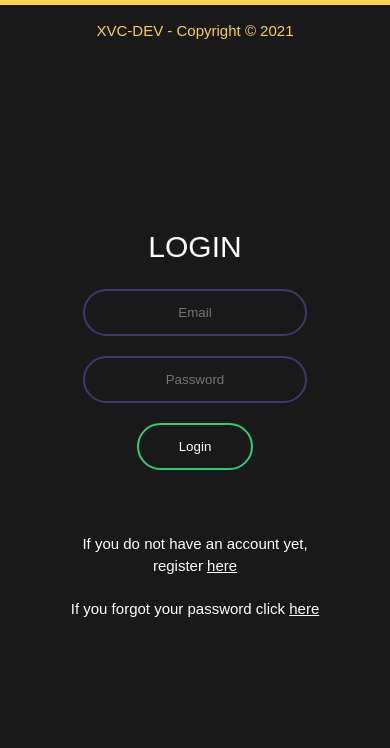
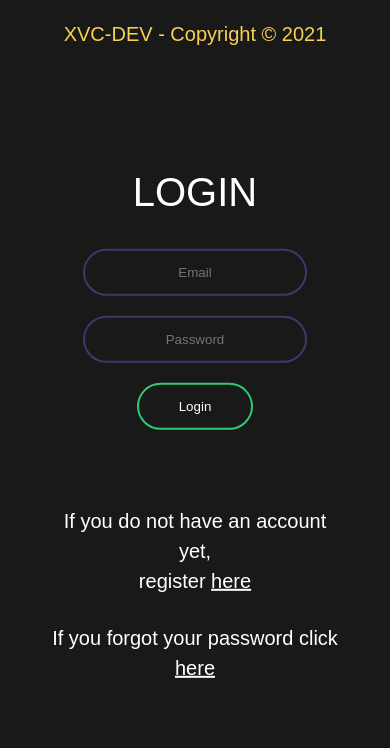
Before and after one commit to Fabznx/XVC-DEV, a PHP site: page /login.html in a window 390 px wide. Shown: the top 748 px of the page. Run offline with PHP 8.4, Linux system fonts and the light colour scheme; some libraries are stand-ins or nearby versions.

Commit message:
addedlog-device support(finished?)

```diff
--- a/accHandler.js
+++ b/accHandler.js
@@ -22,7 +22,6 @@ function isSignedIn() {
         window.location = "home.html";
     } else {
         // No user is signed in.
-        alert("No User signed in!");
     }
 }
 
@@ -39,9 +38,6 @@ function SignUpAccount() {
     user.sendEmailVerification().then(function() {
         console.log("email sent");
         // Email sent.
-        alert("Signed Up");
-        alert("To verify your account click on the link in the email that has been send to: " + email.value);
-        isSignedIn();
     }).catch(function(error) {
         // An error happened.
     });
--- a/css/login.css
+++ b/css/login.css
@@ -13,6 +13,7 @@
         left: 50%;
         transform: translate(-50%, -50%);
         text-align: center;
+        font-size: 15px;
     }
 
     .box h1 {
@@ -78,5 +79,188 @@
     footer {
         color: #F7D14F;
         text-align: center;
-        border-top: #F7D14F 5px solid;
+        position: absolute;
+        transform: translate(-50%, -50%);
+        top: 3%;
+        left: 50%;
+        width: 100%;
+        font-size: 20px;
     }
+
+    @media screen and (max-width: 1024px) {
+        .box {
+            width: 300px;
+            padding: 40px;
+            position: absolute;
+            top: 40%;
+            left: 50%;
+            transform: translate(-50%, -50%);
+            text-align: center;
+            font-size: 30px;
+        }
+        /*Footer*/
+        footer {
+            color: #F7D14F;
+            text-align: center;
+            position: absolute;
+            transform: translate(-50%, -50%);
+            top: 2%;
+            left: 50%;
+            width: 100%;
+        }
+    }
+
+    @media screen and (max-width: 768px) {
+        .box {
+            width: 300px;
+            padding: 40px;
+            position: absolute;
+            top: 40%;
+            left: 50%;
+            transform: translate(-50%, -50%);
+            text-align: center;
+            font-size: 20px;
+        }
+        /*Footer*/
+        footer {
+            color: #F7D14F;
+            text-align: center;
+            position: absolute;
+            transform: translate(-50%, -50%);
+            top: 3%;
+            left: 50%;
+            width: 100%;
+        }
+    }
+
+    @media screen and (max-width: 414px) {
+        .box {
+            width: 300px;
+            padding: 40px;
+            position: absolute;
+            top: 50%;
+            left: 47%;
+            transform: translate(-50%, -50%);
+            text-align: center;
+        }
+        /*Footer*/
+        footer {
+            color: #F7D14F;
+            text-align: center;
+            position: absolute;
+            transform: translate(-50%, -50%);
+            top: 4%;
+            left: 47%;
+            width: 100%;
+        }
+    }
+
+    @media screen and (max-width: 411px) {
+        .box {
+            width: 300px;
+            padding: 40px;
+            position: absolute;
+            top: 50%;
+            left: 47%;
+            transform: translate(-50%, -50%);
+            text-align: center;
+        }
+        /*Footer*/
+        footer {
+            color: #F7D14F;
+            text-align: center;
+            position: absolute;
+            transform: translate(-50%, -50%);
+            top: 4%;
+            left: 47%;
+            width: 100%;
+        }
+    }
+
+    @media screen and (max-width: 411px) {
+        .box {
+            width: 300px;
+            padding: 40px;
+            position: absolute;
+            top: 50%;
+            left: 50%;
+            transform: translate(-50%, -50%);
+            text-align: center;
+        }
+        /*Footer*/
+        footer {
+            color: #F7D14F;
+            text-align: center;
+            position: absolute;
+            transform: translate(-50%, -50%);
+            top: 4%;
+            left: 50%;
+            width: 100%;
+        }
+    }
+
+    @media screen and (max-width: 375px) {
+        .box {
+            width: 300px;
+            padding: 40px;
+            position: absolute;
+            top: 50%;
+            left: 47%;
+            transform: translate(-50%, -50%);
+            text-align: center;
+        }
+        /*Footer*/
+        footer {
+            color: #F7D14F;
+            text-align: center;
+            position: absolute;
+            transform: translate(-50%, -50%);
+            top: 30px;
+            left: 47%;
+            width: 100%;
+        }
+    }
+
+    @media screen and (max-width: 360px) {
+        .box {
+            width: 300px;
+            padding: 40px;
+            position: absolute;
+            top: 50%;
+            left: 50%;
+            transform: translate(-50%, -50%);
+            text-align: center;
+        }
+        /*Footer*/
+        footer {
+            color: #F7D14F;
+            text-align: center;
+            position: absolute;
+            transform: translate(-50%, -50%);
+            top: 4.5%;
+            left: 50%;
+            width: 100%;
+        }
+    }
+
+    @media screen and (max-width: 320px) {
+        .box {
+            width: 300px;
+            padding: 40px;
+            position: absolute;
+            top: 50%;
+            left: 50%;
+            transform: translate(-50%, -50%);
+            text-align: center;
+        }
+        /*Footer*/
+        footer {
+            color: #F7D14F;
+            text-align: center;
+            position: absolute;
+            transform: translate(-50%, -50%);
+            top: 5%;
+            left: 50%;
+            width: 100%;
+        }
+    }
--- a/login.html
+++ b/login.html
@@ -19,8 +19,10 @@
 <body>
     <div class="box">
         <h1>Login</h1>
-        <input type="email" name="" placeholder="Email" required id="email">
-        <input type="password" name="" placeholder="Password" required id="password">
+        <div id="input">
+            <input type="email" name="" placeholder="Email" required id="email">
+            <input type="password" name="" placeholder="Password" required id="password">
+        </div>
         <button type="submit" onclick="SignInAccount()">Login</button><br>
         <h4>If you do not have an account yet,<br>register <a href="register.html">here</a></h4>
         <h4>If you forgot your password click <a href="resetPassword.html">here</a></h4>
```
